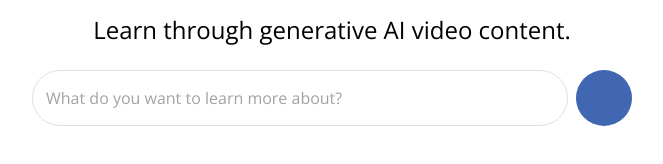
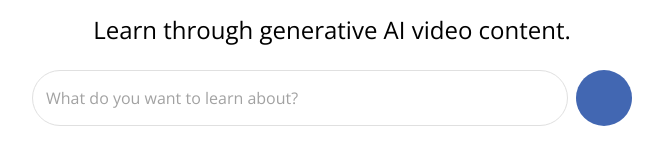
Before and after one commit to leongmichael/learn-it, a React (Create React App) app in the folder client/: page / in a window 1280 px wide. Shown: the part 152-316 px from the top of the page, without its empty margins (332-995 px from the left). Built offline with nearby package versions, Linux system fonts and the light colour scheme.

Commit message:
Update Home.js

```diff
--- a/client/src/pages/Home.js
+++ b/client/src/pages/Home.js
@@ -77,7 +77,7 @@ export default function Home() {
       >
         <TextField
           fullWidth
-          placeholder="What do you want to learn more about?"
+          placeholder="What do you want to learn about?"
           variant="outlined"
           sx={{
             "& .MuiOutlinedInput-root": {
```
